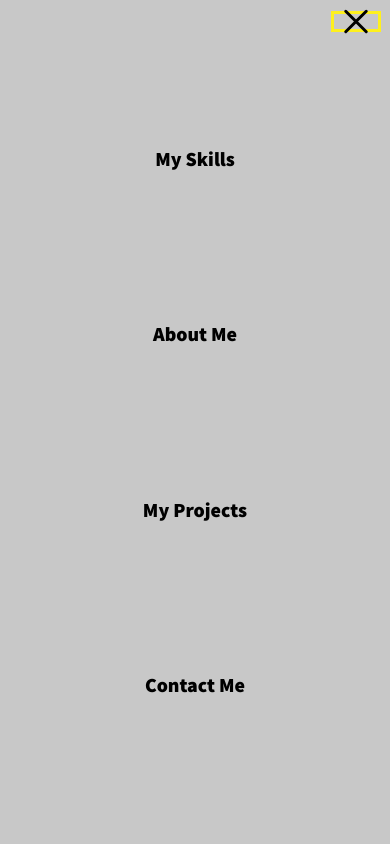
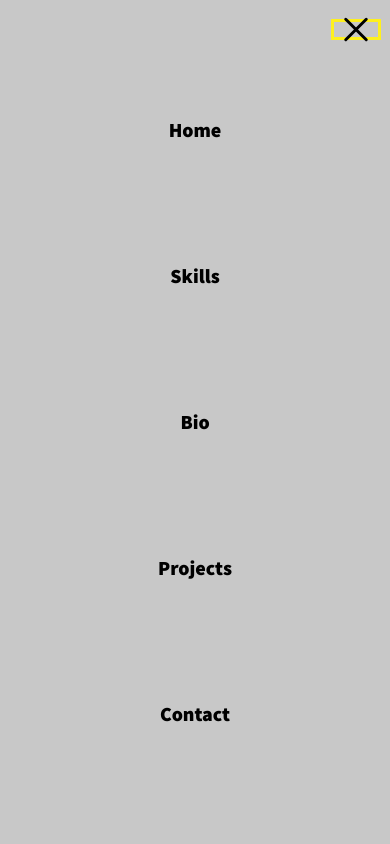
Before and after one commit to anvngnguyen/anvngnguyen.github.io, a plain HTML site: page index.html in a window 390 px wide. Both pictures are taken after a click on the button "toggle navigation". Shown: the top 844 px of the page. Drawn offline with nearby package versions, Linux system fonts and the light colour scheme.

Commit message:
Add a scroll to top button. Fix a bug causing the navigation sidebar to swiftly appear when changing screen resolution

```diff
--- a/css/style.css
+++ b/css/style.css
@@ -191,16 +191,21 @@ header {
 }
 
 @media (max-width: 750px) {
+  .toggle-container label {
+    margin-top: 50px;
+  }
+
   .nav {
     background-color: var(--clr-nav);
     bottom: 0;
     color: white;
+    display: none;
     left: 0;
     position: fixed;
     right: 0;
     top: 0;
     transform: translateX(100%);
-    transition: transform 250ms cubic-bezier(.5, 0, .5, 1);
+    transition: transform 250ms cubic-bezier(0.5, 0, 0.5, 1);
     z-index: 100;
   }
 
@@ -213,14 +218,14 @@ header {
   }
 
   .nav-open .hamburger {
-    transform: rotate(.625turn);
+    transform: rotate(0.625turn);
   }
 
-  .nav-open .hamburger:before{
+  .nav-open .hamburger:before {
     transform: rotate(90deg) translateX(-6px);
   }
 
-  .nav-open .hamburger:after{
+  .nav-open .hamburger:after {
     opacity: 0;
   }
 
@@ -244,10 +249,10 @@ header {
     border: 0;
     cursor: pointer;
     display: inline;
-    padding: .25em;
+    padding: 0.25em;
     position: absolute;
-    right: .25em;
-    top: 1em;
+    right: 0.25em;
+    top: 1.5em;
     z-index: 101;
   }
 
@@ -260,18 +265,21 @@ header {
     top: 6px;
   }
 
-  .hamburger:after{
+  .hamburger:after {
     bottom: 6px;
   }
 
-  .hamburger::before, .hamburger:after {
+  .hamburger::before,
+  .hamburger:after {
     content: "";
     left: 0;
     position: absolute;
-    right: 0
+    right: 0;
   }
 
-  .hamburger, .hamburger::before, .hamburger:after {
+  .hamburger,
+  .hamburger::before,
+  .hamburger:after {
     background: var(--clr-active);
     border-radius: 1em;
     height: 3px;
@@ -390,7 +398,7 @@ header {
 }
 
 .section__subtitle--about {
-  color: var(--clr-text-perm)
+  color: var(--clr-text-perm);
 }
 
 @media (min-width: 750px) {
@@ -559,3 +567,11 @@ html.transition *:after {
   transition: all 500ms !important;
   transition-delay: 0 !important;
 }
+
+.go-top {
+  color: black;
+  bottom: 40px;
+  font-size: var(--fs-h2);
+  position: fixed;
+  right: 40px;
+}
--- a/index.html
+++ b/index.html
@@ -30,20 +30,21 @@
         </div>
         <nav class="nav">
             <ul class="nav__list">
-                <li class="nav__item"><a href="#skills" class="nav__link">My Skills</a></li>
+                <li class="nav__item"><a href="#" class="nav__link">Home</a></li>
+                <li class="nav__item"><a href="#skills" class="nav__link">Skills</a></li>
                 <li class="nav__item">
-                    <a href="#about" class="nav__link">About Me</a>
+                    <a href="#about" class="nav__link">Bio</a>
                 </li>
                 <li class="nav__item">
-                    <a href="#projects" class="nav__link">My Projects</a>
+                    <a href="#projects" class="nav__link">Projects</a>
                 </li>
                 <li class="nav__item">
-                    <a href="#contact-me" class="nav__link">Contact Me</a>
+                    <a href="#contact-me" class="nav__link">Contact</a>
                 </li>
             </ul>
         </nav>
         <div class="toggle-container">
-            <input type="checkbox" name="theme" id="switch" /><label for="switch">Toggle</label>
+            <input type="checkbox" name="theme" id="switch"/><label for="switch">Toggle</label>
             <button class="nav-toggle" aria-label="toggle navigation">
                 <span class="hamburger"></span>
             </button>
@@ -171,6 +172,8 @@
         </div>
     </footer>
 
+    <a href="#" class="go-top"><i class="fas fa-arrow-up"></i></a>
+
     <script src="js/script.js"></script>
 </body>
 
--- a/js/script.js
+++ b/js/script.js
@@ -17,8 +17,13 @@ let trans = () => {
 };
 
 var navToggle = document.querySelector(".nav-toggle");
+var navColumn = document.querySelector(".nav");
 var navLinks = document.querySelectorAll(".nav__link");
 navToggle.addEventListener("click", () => {
+    if (navColumn.getAttribute("style") == "display: inline;")
+        navColumn.removeAttribute("style");
+    else
+        navColumn.setAttribute("style", "display: inline;");
     document.body.classList.toggle('nav-open');
 });
 navLinks.forEach(link => {
```
